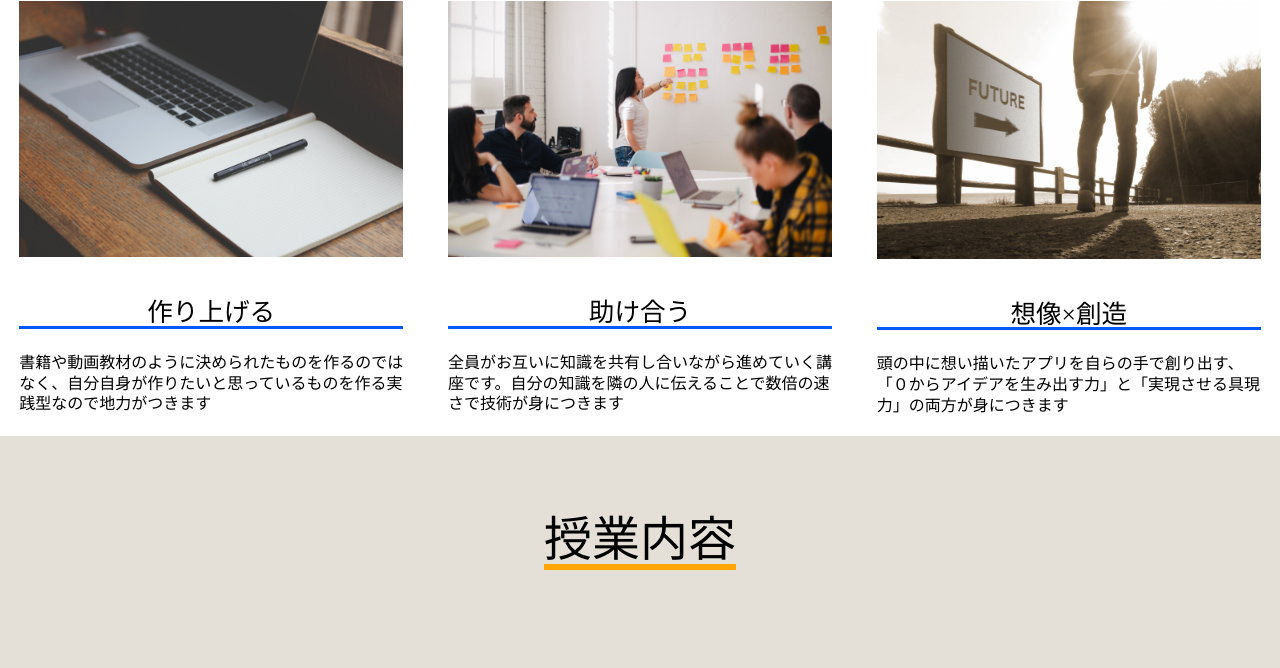
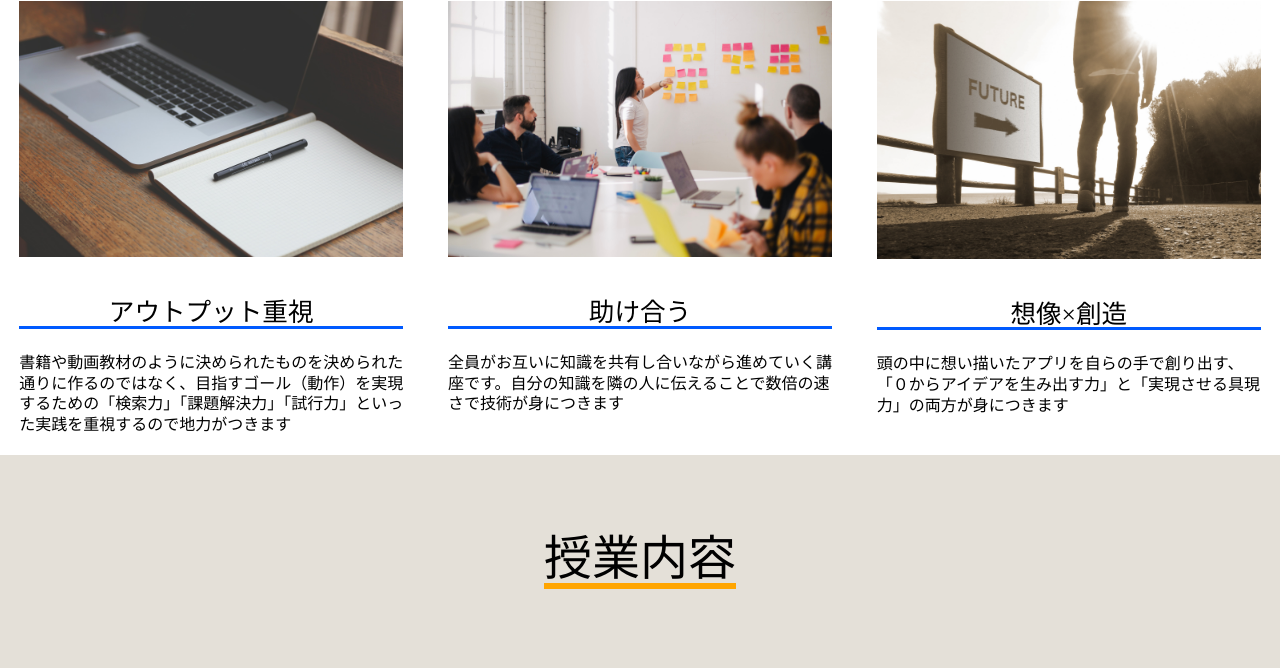
Before and after one commit to munetsu/trail, a plain HTML site: page index.html in a window 1280 px wide. Shown: the part 915-1583 px from the top of the page. Drawn offline with Linux system fonts and the light colour scheme.

Commit message:
テキスト補正

```diff
--- a/index.html
+++ b/index.html
@@ -38,8 +38,8 @@
             <div class="imgarea">
                 <div class="block">
                     <img src="img/img1.jpg" alt="feature1" class="img">
-                    <p class="headline">作り上げる</p>
-                    <span class="description">書籍や動画教材のように決められたものを作るのではなく、自分自身が作りたいと思っているものを作る実践型なので地力がつきます</span>
+                    <p class="headline">アウトプット重視</p>
+                    <span class="description">書籍や動画教材のように決められたものを決められた通りに作るのではなく、目指すゴール（動作）を実現するための「検索力」「課題解決力」「試行力」といった実践を重視するので地力がつきます</span>
                 </div>
                 <div class="block">
                     <img src="img/img2.jpg" alt="feature2" class="img">
@@ -97,7 +97,7 @@
                 <div class="flexblock">
                     <div class="lefttextarea">
                         <p class="headline">読書履歴アプリ</p>
-                        <span class="description">サーバとの連携などPHPを中心としてクライアント・サーバ間でのアプリケーションの作り方を学びます。</span>
+                        <span class="description">サーバとの連携などクライアント・サーバ間でのアプリケーションの作り方をPHP言語を用いて学びます。</span>
                     </div>
                     <div class="movie">
                         <iframe src="https://www.youtube.com/embed/72E7UuoRvvQ?rel=0" frameborder="0" allow="accelerometer; autoplay; encrypted-media; gyroscope; picture-in-picture" allowfullscreen></iframe>
```
